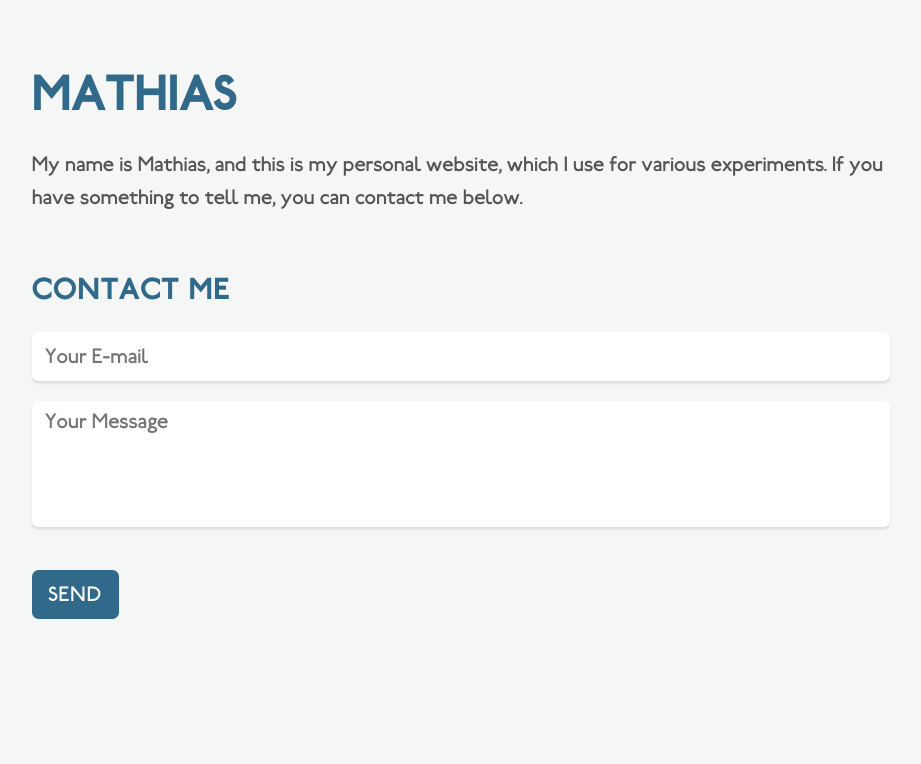
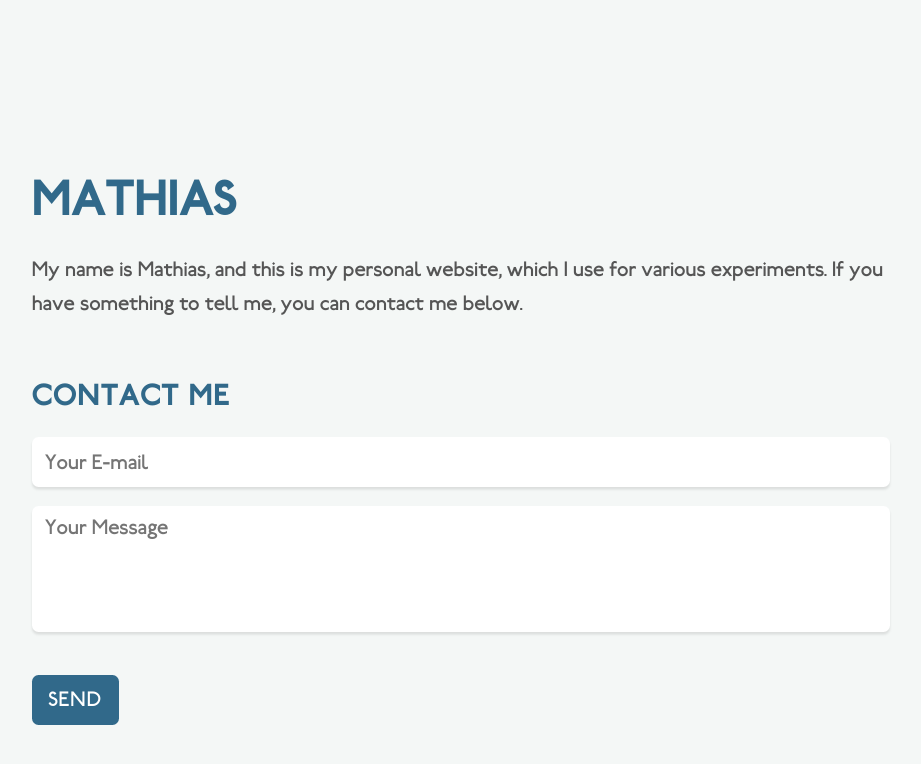
Before and after one commit to mathiascode/mathias.is, a Jekyll site: the page built from index.md, in a window 1280 px wide. Shown: the top 764 px of the page, without its empty margins (179-1100 px from the left). Built offline with Jekyll 4.4.1, drawn with Linux system fonts in a browser that asks for light colours; our own code applies the rules of GitHub Pages for plain Markdown files.

Commit message:
Reverted regression

```diff
--- a/css/style.scss
+++ b/css/style.scss
@@ -20,6 +20,9 @@
 	font: inherit;
 	margin: 0;
 	padding: 0;
+}
+html, body {
+	height: 100%;
 }
 html {
 	@media (min-width: 0em) {
@@ -119,6 +122,7 @@ html {
 body {
 	background: #F4F7F6;
 	color: #555555;
+	display: table;
 	font-family: Railway;
 	margin: auto;
 	max-width: 60em;
@@ -145,7 +149,9 @@ p {
 	margin: 0 0 0.938em 0;
 }
 article {
+	display: table-cell;
 	padding: 7%;
+	vertical-align: middle;
 }
 form {
 	font-size: 1.250em;
```
